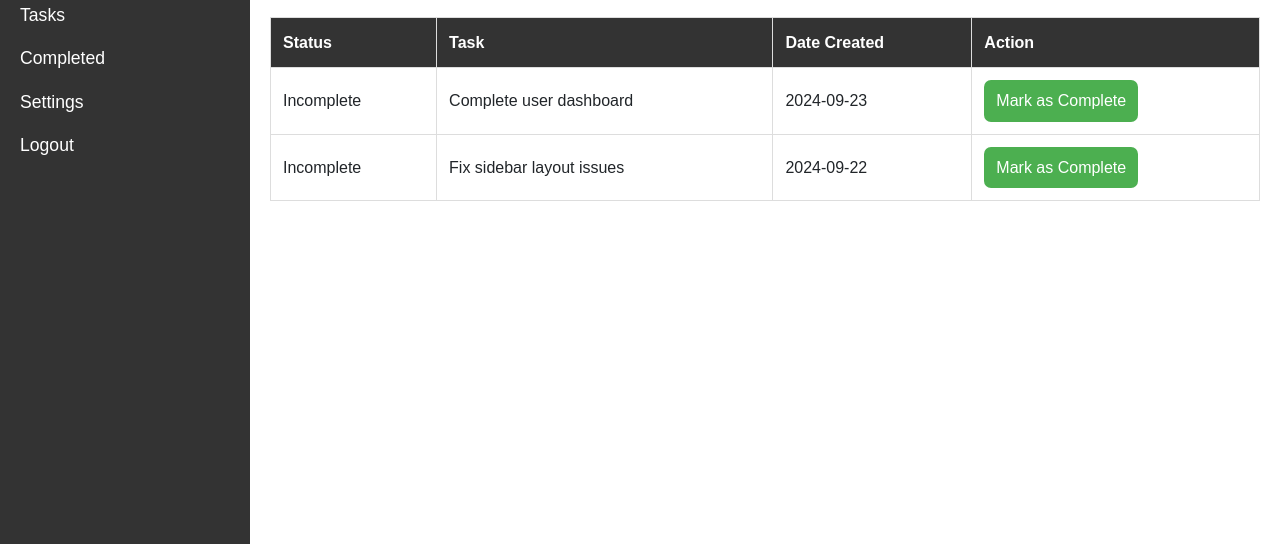
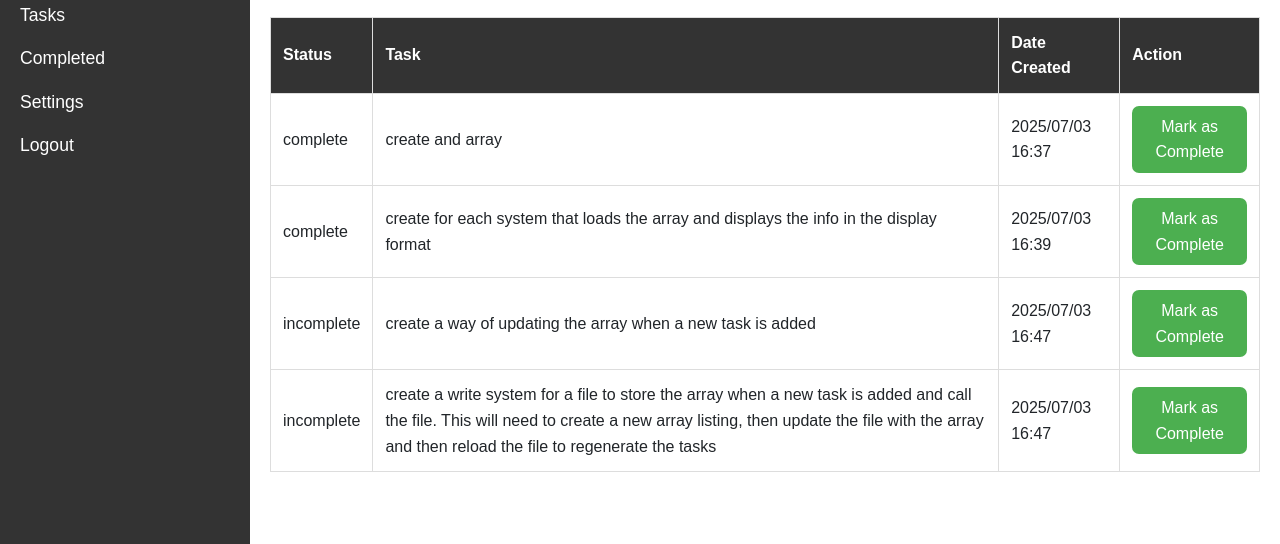
Before and after one commit to chalexR/BootcampWk4-ToDo-List, a plain HTML site: page index.htm in a window 1280 px wide. Shown: the part 256-800 px from the top of the page. Drawn offline with nearby package versions, Linux system fonts and the light colour scheme.

Commit message:
got tasks loading from an array

```diff
--- a/assets/js/script.js
+++ b/assets/js/script.js
@@ -1,9 +1,34 @@
 // ToDo List Scripts
 // Version 0.2
 
+var taskArray = [{
+    status : "complete",
+    content : "create and array",
+    created : "2025/07/03 16:37",
+    completed : "2025/07/03 16:45"
+},
+{
+    status : "complete",
+    content : "create for each system that loads the array and displays the info in the display format",
+    created : "2025/07/03 16:39",
+    completed : "2025/07/03 16:46"
+},
+{
+    status : "incomplete",
+    content : "create a way of updating the array when a new task is added",
+    created : "2025/07/03 16:47",
+    completed : false
+},
+{
+    status : "incomplete",
+    content : "create a write system for a file to store the array when a new task is added and call the file. This will need to create a new array listing, then update the file with the array and then reload the file to regenerate the tasks",
+    created : "2025/07/03 16:47",
+    completed : false
+}];
+
 //Wait for Document to load
 document.addEventListener("DOMContentLoaded", () => {
-
+    loadTasks();
     //Set a constant for the task button
     const taskButton = document.getElementById("newTaskButton");
 
@@ -13,6 +38,31 @@ document.addEventListener("DOMContentLoaded", () => {
         //DEBUG
         //console.log("newTaskButton");
     });
+
+});
+
+function loadTasks(){
+
+    for (i=0; i < taskArray.length; i++){
+        // define the element we are changing
+        const taskBodyEl = document.getElementById("taskBody");
+        //define variables for use in the for statement
+        let taskStatus = taskArray[i].status;
+        let taskContent = taskArray[i].content;
+        let taskCreated = taskArray[i].created;
+        // set a variable for the HTML that will be included
+        let innerHTML = `
+            <td>${taskStatus}</td>
+            <td>${taskContent}</td>
+            <td>${taskCreated}</td>
+            <td><button class="complete-btn">Mark as Complete</button></td>
+        `;
+        let newTaskEl = document.createElement("tr");
+        newTaskEl.innerHTML = innerHTML;
+        taskBodyEl.appendChild(newTaskEl);
+    }
+
+}
 
 // function to add a new task to the list
 function addTask(){
@@ -35,18 +85,16 @@ document.addEventListener("DOMContentLoaded", () => {
         const formattedDate = `${yyyy}/${mm}/${dd}`;
 
         // set a variable for the HTML that will be included
-            var innerHTML = `
+        let innerHTML = `
             <td>Incomplete</td>
             <td>${taskContent}</td>
             <td>${formattedDate}</td>
             <td><button class="complete-btn">Mark as Complete</button></td>
         `;
-            var newTaskEl = document.createElement("tr");
+        let newTaskEl = document.createElement("tr");
         newTaskEl.innerHTML = innerHTML;
         taskBodyEl.appendChild(newTaskEl);
 
 
     }else{alert("Please type a task in the input box!");}
 }
-
-});
--- a/index.htm
+++ b/index.htm
@@ -80,20 +80,7 @@ TODO:
                     </tr>
                 </thead>
                 <tbody id="taskBody">
-                    <!-- Example rows -->
-                    <tr>
-                        <td>Incomplete</td>
-                        <td>Complete user dashboard</td>
-                        <td>2024-09-23</td>
-                        <td><button class="complete-btn">Mark as Complete</button></td>
-                    </tr>
-                    <tr>
-                        <td>Incomplete</td>
-                        <td>Fix sidebar layout issues</td>
-                        <td>2024-09-22</td>
-                        <td><button class="complete-btn">Mark as Complete</button></td>
-                    </tr>
-                    <!-- Repeat for 10+ tasks -->
+
                 </tbody>
             </table>
         </main>
```
Lines whose indentation alone changed are shown as unchanged.
